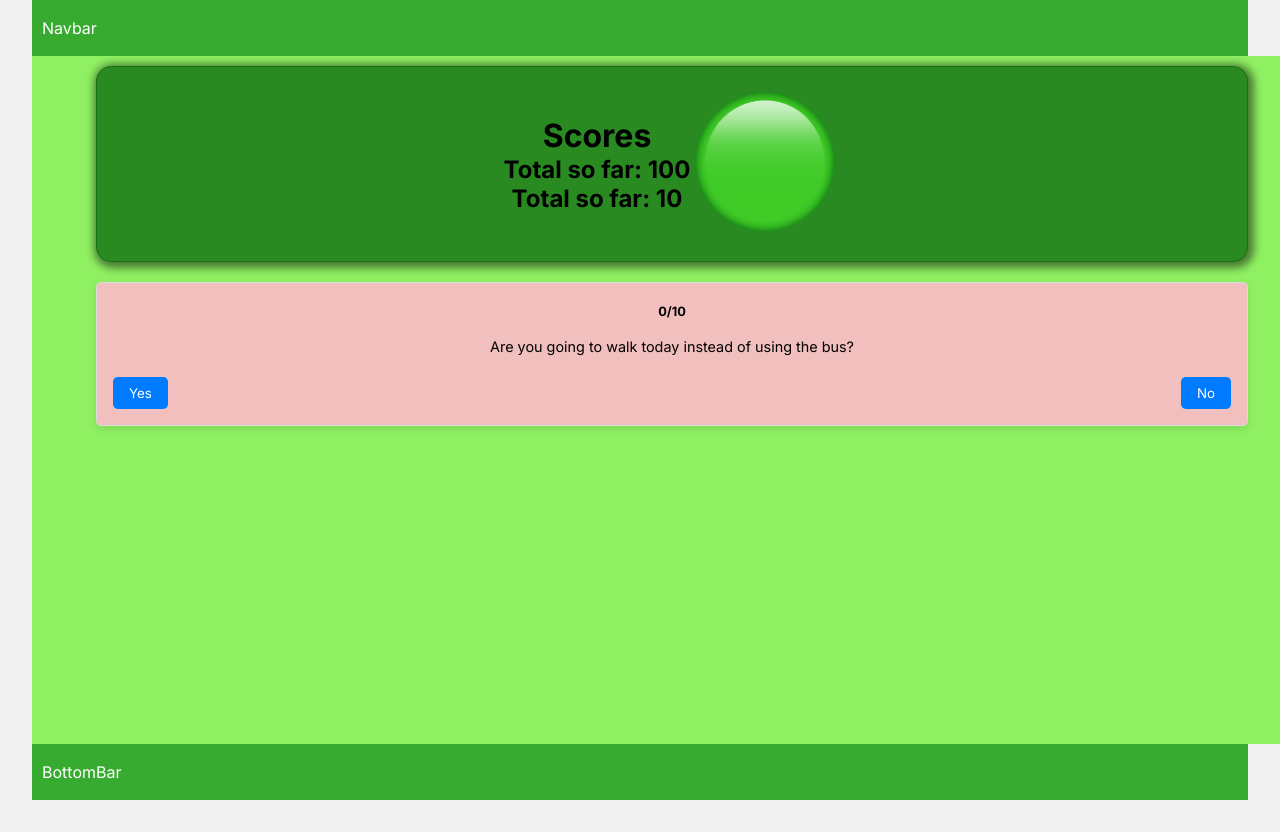
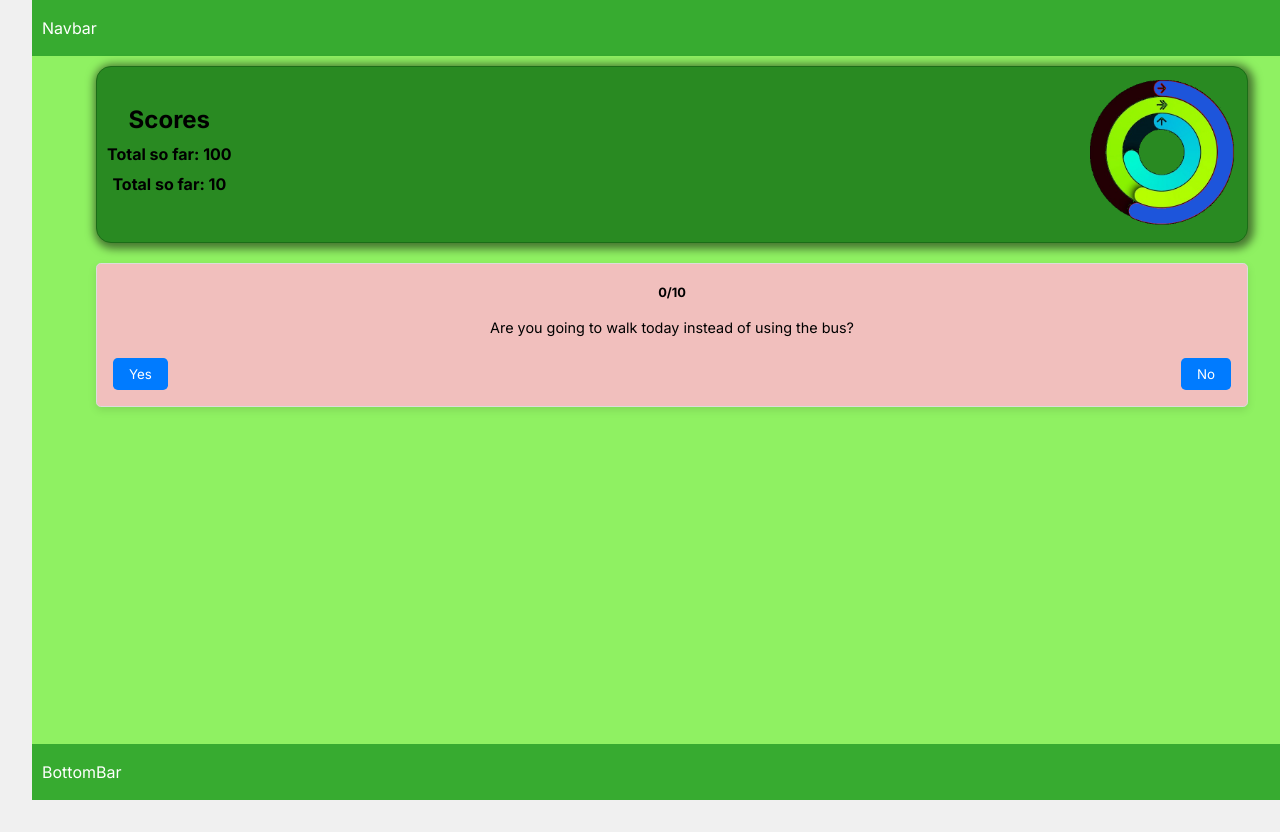
Before and after one commit to siqbal181/GreenMate, a React (Vite) app: page / in a window 1280 px wide. Shown: the top 832 px of the page. Built offline with nearby package versions, Linux system fonts and the light colour scheme.

Commit message:
Main page main info css.

```diff
--- a/src/components/MainInfoBox.css
+++ b/src/components/MainInfoBox.css
@@ -3,12 +3,26 @@
   margin: 10px auto;
   background-color: var(--green-600);
   border-radius: 15px;
-  padding: 20px;
+  padding: 10px 10px;
   box-shadow: 2px 2px 9px 4px rgba(0, 0, 0, 0.5);
   border: 1px solid var(--green-700);
 }
 
+.main-info-left h1 {
+  font-size: 1.5rem;
+  margin-bottom: 10px;
 
+}
+
+.main-info-left h2 {
+  font-size: 1rem;
+  margin-bottom: 10px;
+
+}
+
+.main-info-right {
+  padding-left: 10px;
+}
 
 .info-circles {
   max-width: 150px;
--- a/src/components/MainInfoBox.jsx
+++ b/src/components/MainInfoBox.jsx
@@ -11,7 +11,7 @@ const MainInfoBox = ({userData}) => {
         <h2 className="main-info-avg">Total so far: { userData.dailyAvg }</h2>
       </div>
       <div className="main-info-right">
-        <img src="/images/green-circle.png" alt="progress circle graph" className="info-circles" />
+        <img src="/images/circles1.png" alt="progress circle graph" className="info-circles" />
       </div>
     </div>
   )
--- a/src/index.css
+++ b/src/index.css
@@ -21,20 +21,19 @@
 }
 
 .app {
-  /* width: 100vw; */
-  /* display: flex; */
+  width: 100vw;
 }
 
 .page-container {
   display: flex;
   flex-direction: column;
-  width: 100vw;
+  /* width: 100vw; */
   height: var(--page-height);
   background-color: var(--green-300);
 }
 
 .flex-container {
   display: flex;
-  justify-content: center;
+  justify-content: space-between;
   align-items: center;
 }
```
Also changed, not shown: public/images/circles1.jpeg (added), public/images/circles1.png (added).
